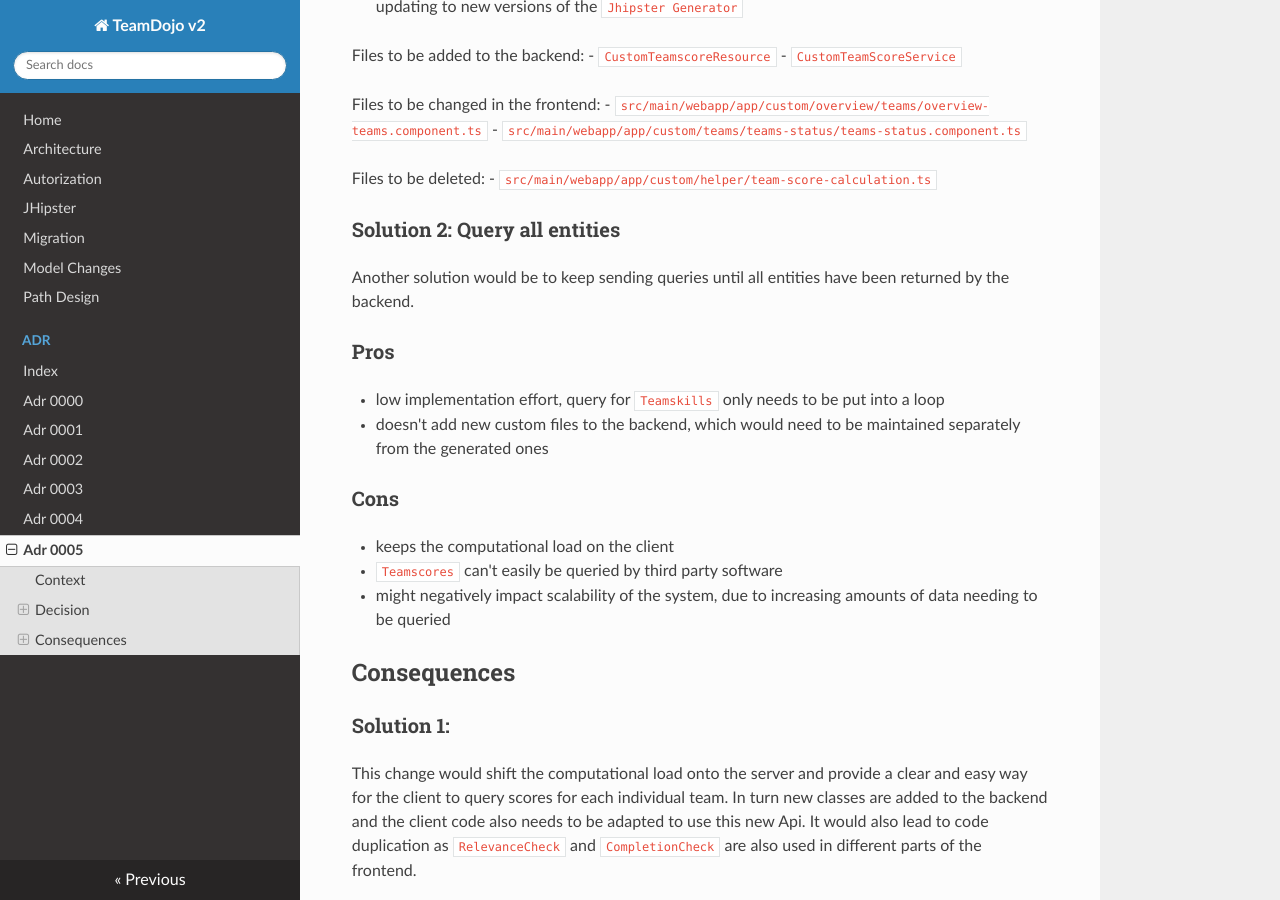
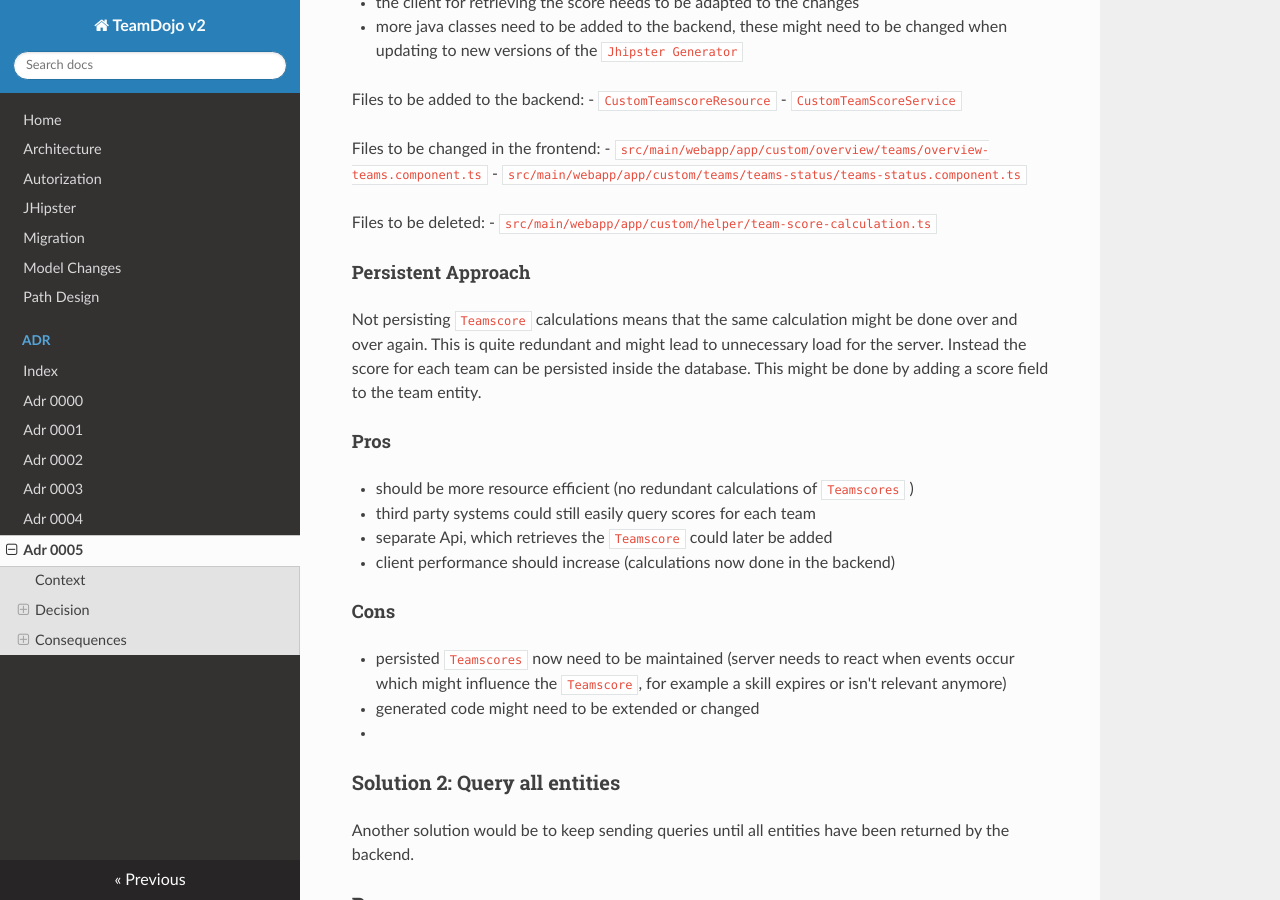
Before and after one commit to iteratec/TeamDojo, an MkDocs documentation site: the page built from docs/adr/adr_0005.md, in a window 1280 px wide and 900 px high, scrolled down 1359 px. Built offline with MkDocs 1.6.1, drawn with Linux system fonts in a browser that asks for light colours; nearby versions of some CDN libraries; some of the changed text lies outside the part shown.

Commit message:
Issue #151: Add Approach for persisting Teamscores in Database to ADR

```diff
--- a/docs/adr/adr_0005.md
+++ b/docs/adr/adr_0005.md
@@ -35,6 +35,8 @@ current amount of data. This calls for more viable solution to be implemented.
 
 ### Solution 1: Moving the calculation into the backend
 
+
+#### Non-persistent approach
 Move team score calculations to the backend and create an Api, which
 the client can query. The calculation of the score is done on demand and is not persisted.
 
@@ -43,14 +45,14 @@ Proposed API:
 
 `/api/team-score/:teamId` : Accepts GET requests and returns the current score for the queried team.
 
-### Pros
+#### Pros
 
 - the new API would allow for third party systems to query `Teamscores`, which would for example enable easy monitoring through something like Prometheus
 - client performance should increase because calculation is now done server side
 - this change might make the score calculation more scalable for each score only a subset of `Teamskills` is queried.
 - calculating the score on demand avoids having to check after every CRUD operation if the previously calculated score is still correct.
 
-### Cons
+#### Cons
 - the client for retrieving the score needs to be adapted to the changes
 - more java classes need to be added to the backend, these might need to be changed when updating to new versions of the `Jhipster Generator`
 
@@ -64,6 +66,24 @@ Files to be changed in the frontend:
 
 Files to be deleted:
 - `src/main/webapp/app/custom/helper/team-score-calculation.ts`
+
+
+#### Persistent Approach
+Not persisting `Teamscore` calculations means that the same calculation might be done over and over again.
+This is quite redundant and might lead to unnecessary load for the server. Instead the score for each team can be
+persisted inside the database. This might be done by adding a score field to the team entity.
+
+
+#### Pros
+- should be more resource efficient (no redundant calculations of `Teamscores` )
+- third party systems could still easily query scores for each team
+- separate Api, which retrieves the `Teamscore` could later be added
+- client performance should increase (calculations now done in the backend)
+
+#### Cons
+- persisted `Teamscores` now need to be maintained (server needs to react when events occur which might influence the `Teamscore`, for example a skill expires or isn't relevant anymore)
+- generated code might need to be extended or changed
+-
 
 
 <!--
```
